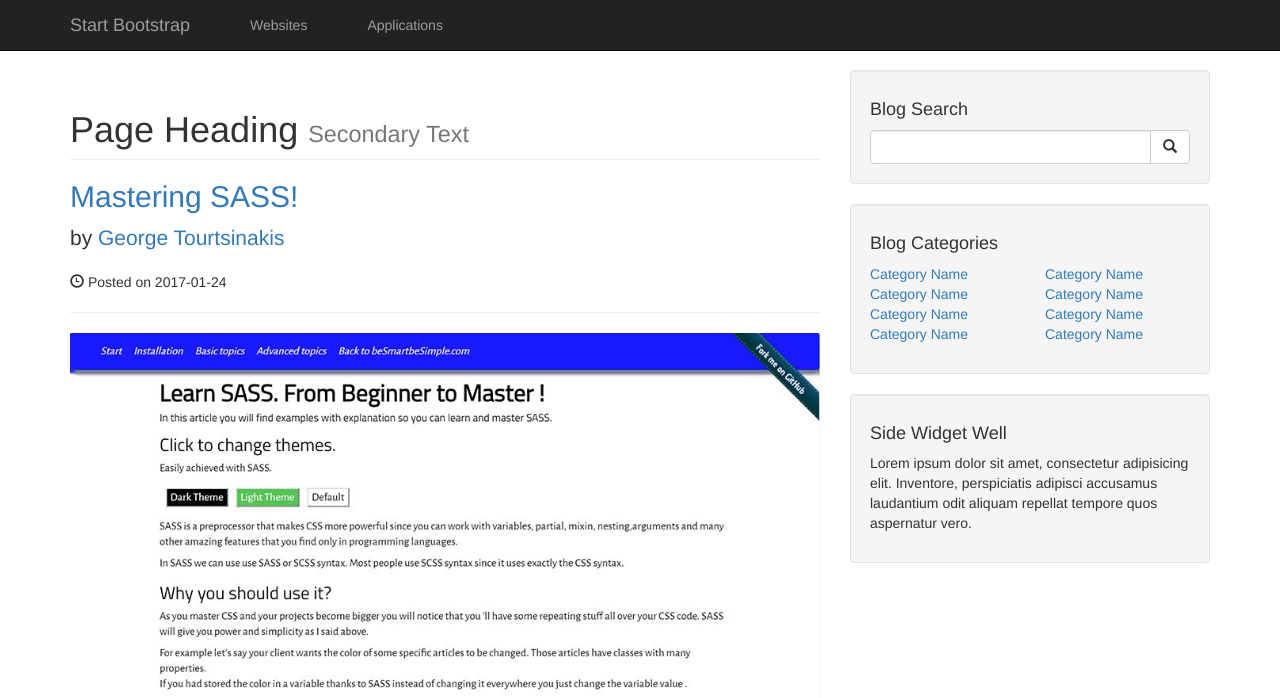
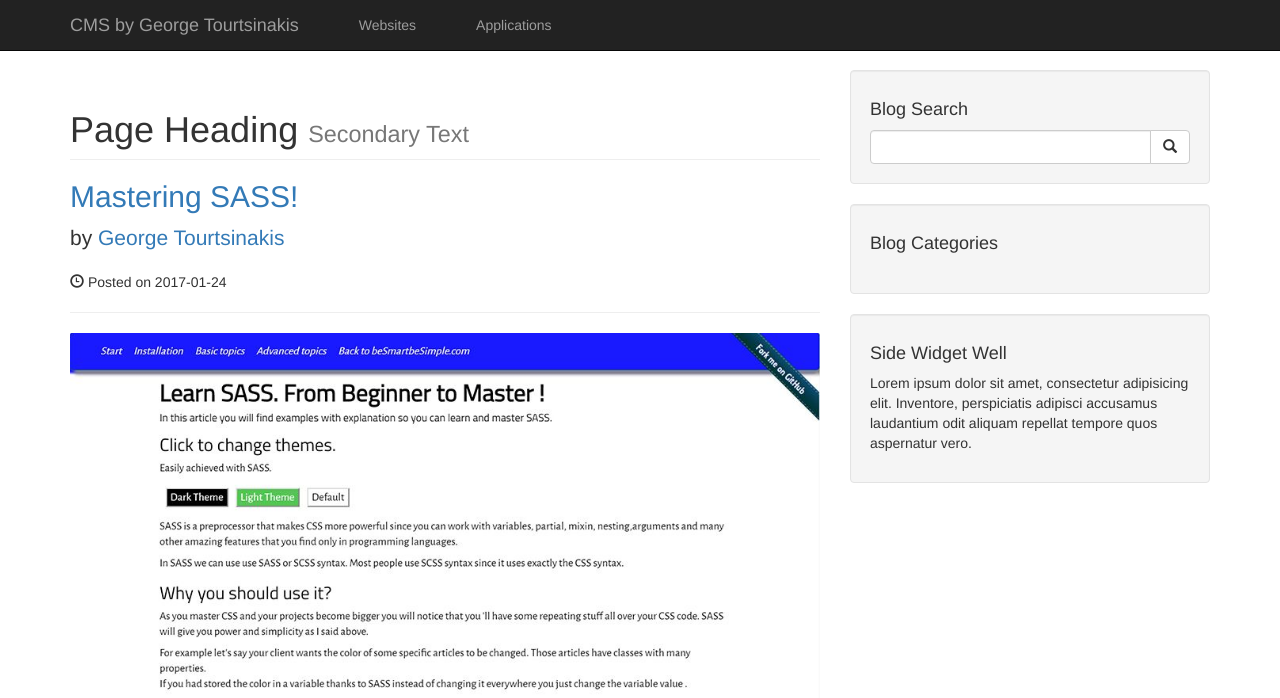
Before and after one commit to jaxonlee179/Custom-CMS-like-Wordpress, a PHP site: page / in a window 1280 px wide. Shown: the top 698 px of the page. Run offline with PHP 8.4, Linux system fonts and the light colour scheme; data comes from the database, SQL or seed files in the repository.

Commit message:
Search added and categories for sidebar
- Also widget will be available where we want

```diff
--- a/includes/navbar.php
+++ b/includes/navbar.php
@@ -9,7 +9,7 @@
                 <span class="icon-bar"></span>
                 <span class="icon-bar"></span>
             </button>
-            <a class="navbar-brand" href="#">Start Bootstrap</a>
+            <a class="navbar-brand" href="#">CMS by George Tourtsinakis</a>
         </div>
         <!-- Collect the nav links, forms, and other content for toggling -->
         <div class="collapse navbar-collapse" id="bs-example-navbar-collapse-1">
@@ -20,7 +20,7 @@
 
                 <?php
 
-
+                //All categories from db
                 $query = "SELECT * FROM categories";
                 $all_categories_query = mysqli_query($dbconnect,$query);
 
--- a/includes/sidebar.php
+++ b/includes/sidebar.php
@@ -1,53 +1,56 @@
+
 <!-- Blog Search Well -->
 <div class="well">
     <h4>Blog Search</h4>
-    <div class="input-group">
-        <input type="text" class="form-control">
+    <form action="search.php" method="post">
+        <div class="input-group">
+            <input name="search" type="text" class="form-control">
                         <span class="input-group-btn">
-                            <button class="btn btn-default" type="button">
+                            <button name="submit" class="btn btn-default" type="submit">
                                 <span class="glyphicon glyphicon-search"></span>
                             </button>
                         </span>
-    </div>
-    <!-- /.input-group -->
+        </div>
+    </form><!--form-group -->
 </div>
+
+
+
 
 <!-- Blog Categories Well -->
 <div class="well">
+
+    <?php
+
+    //All categories from db
+    $query = "SELECT * FROM categories LIMIT 1";
+    $categories_sidebar = mysqli_query($dbconnect,$query);
+
+    ?>
+
     <h4>Blog Categories</h4>
     <div class="row">
-        <div class="col-lg-6">
+        <div class="col-lg-12">
             <ul class="list-unstyled">
-                <li><a href="#">Category Name</a>
-                </li>
-                <li><a href="#">Category Name</a>
-                </li>
-                <li><a href="#">Category Name</a>
-                </li>
-                <li><a href="#">Category Name</a>
-                </li>
+                <?php
+
+                while($row = mysqli_fetch_assoc($categories_sidebar)){
+
+                $cat_title =  $row['cat_title'];
+
+                echo "<li><a href='#'>{$cat_title}</a></li>";
+
+                }
+
+                ?>
             </ul>
         </div>
-        <!-- /.col-lg-6 -->
-        <div class="col-lg-6">
-            <ul class="list-unstyled">
-                <li><a href="#">Category Name</a>
-                </li>
-                <li><a href="#">Category Name</a>
-                </li>
-                <li><a href="#">Category Name</a>
-                </li>
-                <li><a href="#">Category Name</a>
-                </li>
-            </ul>
-        </div>
-        <!-- /.col-lg-6 -->
+
+
+
     </div>
     <!-- /.row -->
 </div>
 
 <!-- Side Widget Well -->
-<div class="well">
-    <h4>Side Widget Well</h4>
-    <p>Lorem ipsum dolor sit amet, consectetur adipisicing elit. Inventore, perspiciatis adipisci accusamus laudantium odit aliquam repellat tempore quos aspernatur vero.</p>
-</div>
+<?php include 'widget.php'?>
--- /dev/null
+++ b/includes/widget.php
@@ -0,0 +1,4 @@
+<div class="well">
+    <h4>Side Widget Well</h4>
+    <p>Lorem ipsum dolor sit amet, consectetur adipisicing elit. Inventore, perspiciatis adipisci accusamus laudantium odit aliquam repellat tempore quos aspernatur vero.</p>
+</div>
```
Also changed, not shown: search.php (added, +96 -0 lines).
